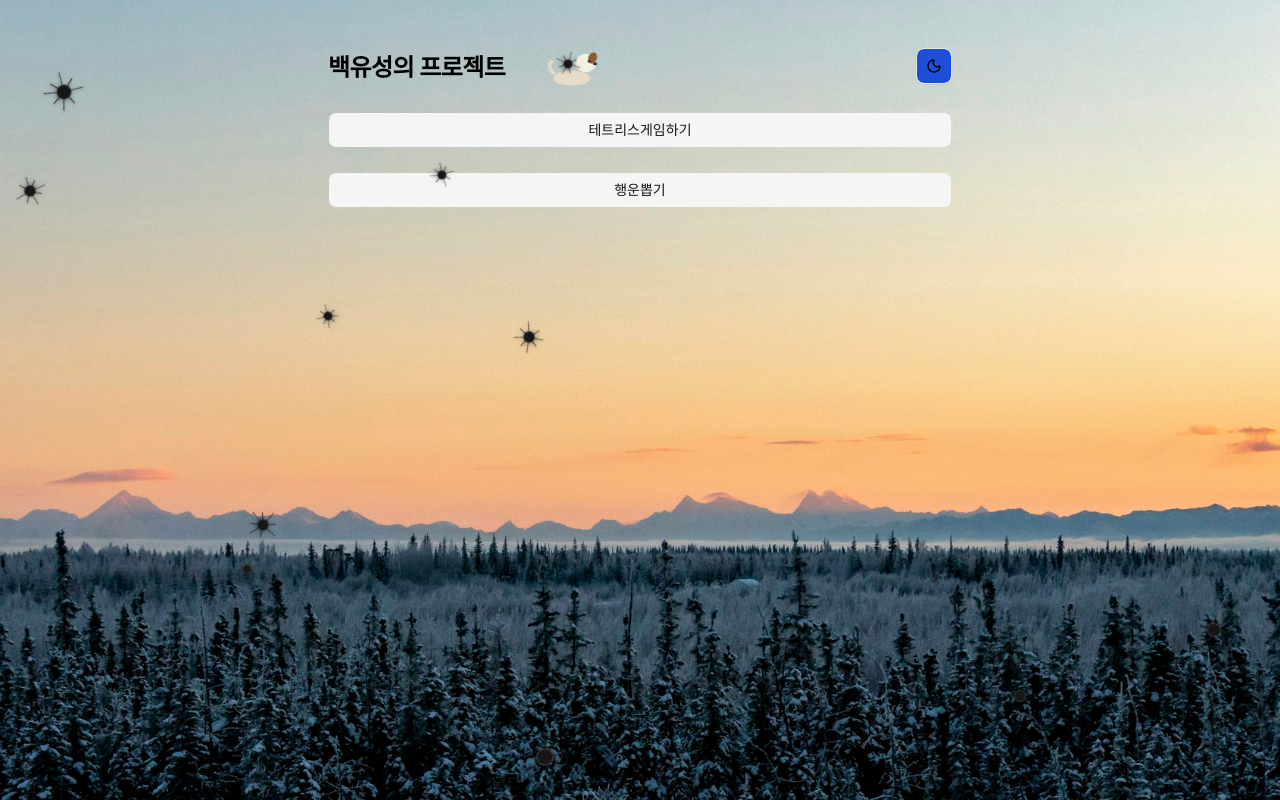
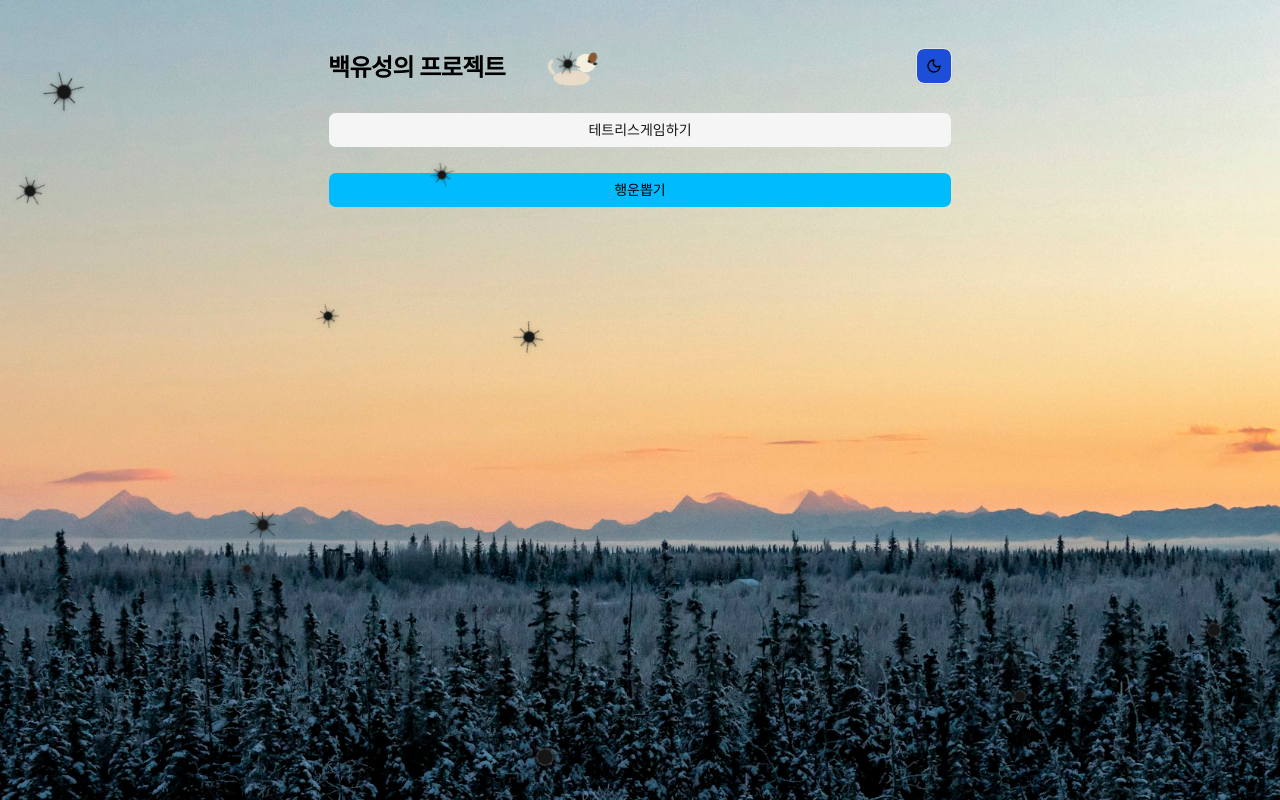
Before and after one commit to lu680035003500-sudo/0827_final_v1, a Next.js app: page / in a window 1280 px wide. Built offline with nearby package versions, Linux system fonts and the light colour scheme.

Commit message:
style: 행운뽑기 버튼 배경색을 하늘색으로 변경

```diff
--- a/components/converter/converter.tsx
+++ b/components/converter/converter.tsx
@@ -30,7 +30,12 @@ export function Converter() {
         테트리스게임하기
       </Button>
 
-      <Button type="button" variant="secondary" onClick={() => setShowLuckyDraw(true)}>
+      <Button
+        type="button"
+        variant="secondary"
+        className="bg-sky-400 text-black hover:bg-sky-500"
+        onClick={() => setShowLuckyDraw(true)}
+      >
         행운뽑기
       </Button>
 
```
